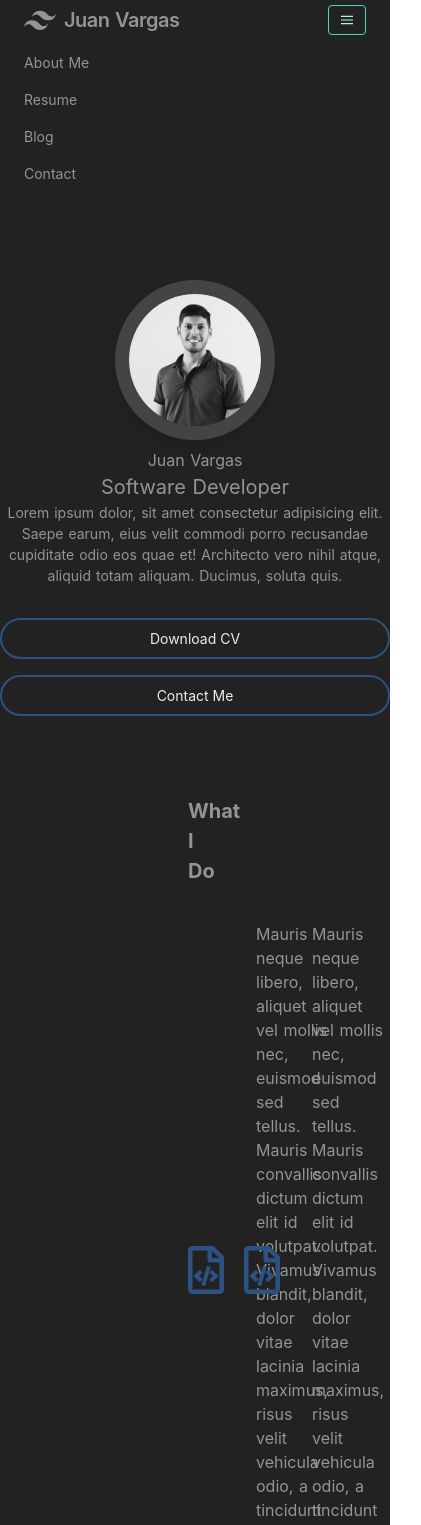
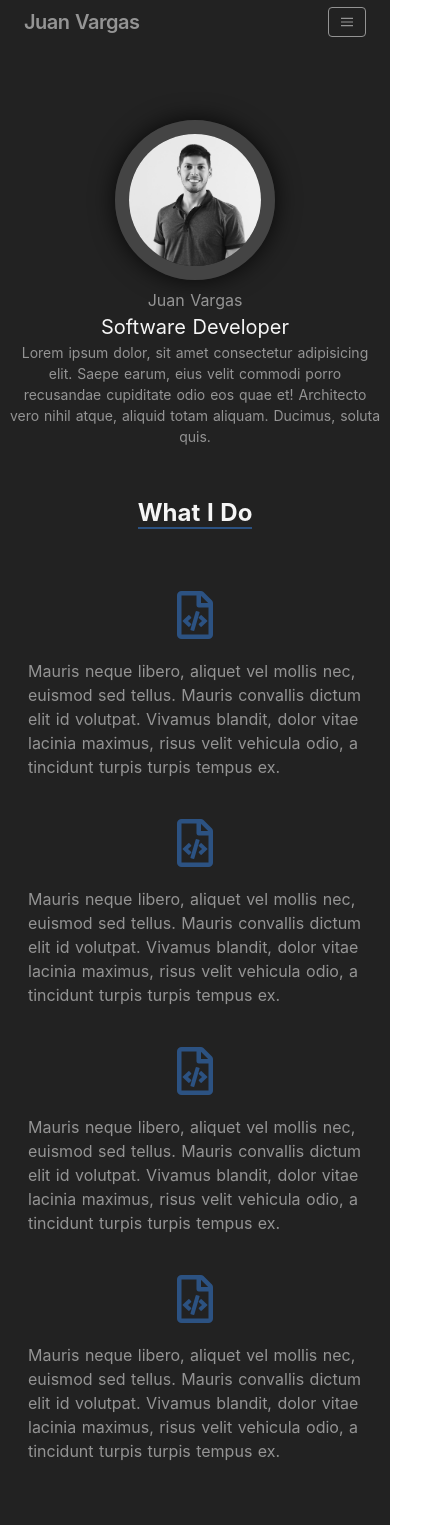
Before and after one commit to JuanNitram/personal-blog, a Nuxt app: page / in a window 390 px wide. Shown: the part 20-1545 px from the top of the page, 421 px wide, since content can reach past the window. Built offline with nearby package versions, Linux system fonts and the light colour scheme.

Commit message:
Update website styles

```diff
--- a/components/layout/Footer.vue
+++ b/components/layout/Footer.vue
@@ -1,6 +1,6 @@
 <template>
     <footer class='w-full text-center border-t-2 border-gray-800 p-4 pin-b'>
-        <div class="flex justify-between text-gray-400 text-sm">
+        <div class="flex justify-between text-gray-100 text-sm">
           <div class="">
             Facebook Instagram LinkedIn
           </div>
--- a/components/layout/Navbar.vue
+++ b/components/layout/Navbar.vue
@@ -1,15 +1,15 @@
 <template>
     <nav id="navbar" class="flex items-center justify-between flex-wrap bg-transparent p-6">
         <div class="flex items-center flex-shrink-0 text-gray-400 mr-6">
-            <svg class="fill-current h-8 w-8 mr-2" width="54" height="54" viewBox="0 0 54 54" xmlns="http://www.w3.org/2000/svg"><path d="M13.5 22.1c1.8-7.2 6.3-10.8 13.5-10.8 10.8 0 12.15 8.1 17.55 9.45 3.6.9 6.75-.45 9.45-4.05-1.8 7.2-6.3 10.8-13.5 10.8-10.8 0-12.15-8.1-17.55-9.45-3.6-.9-6.75.45-9.45 4.05zM0 38.3c1.8-7.2 6.3-10.8 13.5-10.8 10.8 0 12.15 8.1 17.55 9.45 3.6.9 6.75-.45 9.45-4.05-1.8 7.2-6.3 10.8-13.5 10.8-10.8 0-12.15-8.1-17.55-9.45-3.6-.9-6.75.45-9.45 4.05z"/></svg>
+            <!-- <svg class="fill-current h-8 w-8 mr-2" width="54" height="54" viewBox="0 0 54 54" xmlns="http://www.w3.org/2000/svg"><path d="M13.5 22.1c1.8-7.2 6.3-10.8 13.5-10.8 10.8 0 12.15 8.1 17.55 9.45 3.6.9 6.75-.45 9.45-4.05-1.8 7.2-6.3 10.8-13.5 10.8-10.8 0-12.15-8.1-17.55-9.45-3.6-.9-6.75.45-9.45 4.05zM0 38.3c1.8-7.2 6.3-10.8 13.5-10.8 10.8 0 12.15 8.1 17.55 9.45 3.6.9 6.75-.45 9.45-4.05-1.8 7.2-6.3 10.8-13.5 10.8-10.8 0-12.15-8.1-17.55-9.45-3.6-.9-6.75.45-9.45 4.05z"/></svg> -->
             <span class="font-semibold text-xl tracking-tight">Juan Vargas</span>
         </div>
         <div class="block lg:hidden">
-            <button class="flex items-center px-3 py-2 border rounded text-teal-200 border-teal-400 hover:text-white hover:border-white">
+            <button class="flex items-center px-3 py-2 border rounded text-gray-400 border-gray-400 hover:text-white hover:border-white">
                 <svg class="fill-current h-3 w-3" viewBox="0 0 20 20" xmlns="http://www.w3.org/2000/svg"><title>Menu</title><path d="M0 3h20v2H0V3zm0 6h20v2H0V9zm0 6h20v2H0v-2z"/></svg>
             </button>
         </div>
-        <div class="w-full block lg:flex lg:items-center lg:w-auto">
+        <div class="w-full hidden lg:flex lg:items-center lg:w-auto">
             <div class="text-sm lg:flex-grow">
                 <a href="/" class="block mt-4 lg:inline-block lg:mt-0 text-gray-400 hover:text-white mr-4">
                     About Me
--- a/components/pages/home/Facts.vue
+++ b/components/pages/home/Facts.vue
@@ -1,35 +1,37 @@
 <template>
-    <div class="mx-auto px-40 text-gray-400 py-20">
-        <div class="w-full px-5 m-2">
-            <h1 class="text-xl font-bold">Fun Facts</h1>
+    <div class="mx-auto px-2 lg:px-32 pb-12 text-gray-400">
+        <div class="w-full px-5 py-12">
+            <h1 class="text-2xl font-bold text-center lg:text-left">
+                <span class="border-b-2 border-blue-800 text-gray-100">Fun Facts</span>
+            </h1>
         </div>
-        <div class="flex">
-            <div class="w-1/4 p-5 m-2">
-                <div class="border-2 border-gray-800 rounded-md p-4 flex flex-col justify-between items-center">
+        <div class="flex flex-col lg:flex-row">
+            <div class="w-full lg:w-1/4 p-5">
+                <div class="bg-gray-800 border-2 border-gray-800 rounded-md p-4 flex flex-col justify-between items-center">
                     <i class="far fa-lightbulb fa-5x text-blue-800"></i>
                     <p class="text-center pt-8 pb-4">
                         Lorem ipsum dolor sit amet consectetur, adipisicing elit.
                     </p>
                 </div>
             </div>
-            <div class="w-1/4 p-5 m-2">
-                <div class="border-2 border-gray-800 rounded-md p-4 flex flex-col justify-between items-center">
+            <div class="w-full lg:w-1/4 p-5">
+                <div class="bg-gray-800 border-2 border-gray-800 rounded-md p-4 flex flex-col justify-between items-center">
                     <i class="far fa-lightbulb fa-5x text-blue-800"></i>
                     <p class="text-center pt-8 pb-4">
                         Lorem ipsum dolor sit amet consectetur, adipisicing elit.
                     </p>
                 </div>
             </div>
-            <div class="w-1/4 p-5 m-2">
-                <div class="border-2 border-gray-800 rounded-md p-4 flex flex-col justify-between items-center">
+            <div class="w-full lg:w-1/4 p-5">
+                <div class="bg-gray-800 border-2 border-gray-800 rounded-md p-4 flex flex-col justify-between items-center">
                     <i class="far fa-lightbulb fa-5x text-blue-800"></i>
                     <p class="text-center pt-8 pb-4">
                         Lorem ipsum dolor sit amet consectetur, adipisicing elit.
                     </p>
                 </div>
             </div>
-            <div class="w-1/4 p-5 m-2">
-                <div class="border-2 border-gray-800 rounded-md p-4 flex flex-col justify-between items-center">
+            <div class="w-full lg:w-1/4 p-5">
+                <div class="bg-gray-800 border-2 border-gray-800 rounded-md p-4 flex flex-col justify-between items-center">
                     <i class="far fa-lightbulb fa-5x text-blue-800"></i>
                     <p class="text-center pt-8 pb-4">
                         Lorem ipsum dolor sit amet consectetur, adipisicing elit.
--- a/components/pages/home/Hero.vue
+++ b/components/pages/home/Hero.vue
@@ -1,13 +1,13 @@
 <template>
-    <div id="hero" class="block lg:flex mx-auto px-0 lg:px-72 py-16">
+    <div id="hero" class="block lg:flex mx-auto px-2 lg:px-72 py-12">
         <div class="w-full lg:w-1/2 flex flex-col justify-center items-center py-2">
             <img id="personal-image" src="~/assets/img/me.png" class="rounded-full border-gray-700 w-40 h-40 lg:w-96 lg:h-96 shadow-lg"/>
         </div>
         <div class="w-full lg:w-1/2 flex flex-col justify-center">
             <h3 class="text-md lg:text-xl text-center lg:text-left text-gray-400">Juan Vargas</h3>
-            <h1 class="text-xl lg:text-2xl lg:text-4xl text-center lg:text-left text-gray-400">Software Developer</h1>
+            <h1 class="text-xl lg:text-2xl lg:text-4xl text-center lg:text-left text-gray-100">Software Developer</h1>
             <p class="text-sm lg:text-md text-center lg:text-left text-gray-400">Lorem ipsum dolor, sit amet consectetur adipisicing elit. Saepe earum, eius velit commodi porro recusandae cupiditate odio eos quae et! Architecto vero nihil atque, aliquid totam aliquam. Ducimus, soluta quis.</p>
-            <div class="block lg:flex justify-center lg:justify-start pt-6">
+            <div class="hidden lg:flex justify-center lg:justify-start pt-6">
                 <Button text="Download CV" />
                 <Button text="Contact Me" />
             </div>
@@ -28,5 +28,6 @@
 <style>
   #personal-image {
     border-width: 14px;
+    box-shadow: 0 0 25px 0 rgba(0,0,0,.8)
   }
 </style>
--- a/components/pages/home/Services.vue
+++ b/components/pages/home/Services.vue
@@ -1,32 +1,34 @@
 <template>
-    <div id="services" class="mx-auto px-40 text-gray-400">
-        <div class="w-full px-5 m-2">
-            <h1 class="text-xl font-bold">What I Do</h1>
+    <div id="services" class="mx-auto px-2 lg:px-32 text-gray-400">
+        <div class="w-full px-5 pb-10">
+            <h1 class="text-2xl font-bold text-center lg:text-left">
+                <span class="border-b-2 border-blue-800 text-gray-100">What I Do</span>
+            </h1>
         </div>
-        <div class="flex">
-            <div class="w-1/2 p-5 m-2 flex justify-between items-center">
-                <i class="far fa-file-code fa-3x text-blue-800 text-blue-800"></i>
-                <p class="px-8">
+        <div class="flex flex-col lg:flex-row">
+            <div class="w-full lg:w-1/2 p-5 flex flex-col lg:flex-row justify-between items-center">
+                <i class="far fa-file-code fa-3x pb-5 lg:pb-0 text-blue-800 text-blue-800"></i>
+                <p class="px-0 lg:px-8">
                     Mauris neque libero, aliquet vel mollis nec, euismod sed tellus. Mauris convallis dictum elit id volutpat. Vivamus blandit, dolor vitae lacinia maximus, risus velit vehicula odio, a tincidunt turpis turpis tempus ex.
                 </p>
             </div>
-            <div class="w-1/2 p-5 m-2 flex justify-between items-center">
-                <i class="far fa-file-code fa-3x text-blue-800"></i>
-                <p class="px-8">
+            <div class="w-full lg:w-1/2 p-5 flex flex-col lg:flex-row justify-between items-center">
+                <i class="far fa-file-code fa-3x pb-5 lg:pb-0 text-blue-800"></i>
+                <p class="px-0 lg:px-8">
                     Mauris neque libero, aliquet vel mollis nec, euismod sed tellus. Mauris convallis dictum elit id volutpat. Vivamus blandit, dolor vitae lacinia maximus, risus velit vehicula odio, a tincidunt turpis turpis tempus ex.
                 </p>
             </div>
         </div>
-        <div class="flex">
-            <div class="w-1/2 p-5 m-2 flex justify-between items-center">
-                <i class="far fa-file-code fa-3x text-blue-800"></i>
-                <p class="px-8">
+        <div class="flex flex-col lg:flex-row">
+            <div class="w-full lg:w-1/2 p-5 flex flex-col lg:flex-row justify-between items-center">
+                <i class="far fa-file-code fa-3x pb-5 lg:pb-0 text-blue-800"></i>
+                <p class="px-0 lg:px-8">
                     Mauris neque libero, aliquet vel mollis nec, euismod sed tellus. Mauris convallis dictum elit id volutpat. Vivamus blandit, dolor vitae lacinia maximus, risus velit vehicula odio, a tincidunt turpis turpis tempus ex.
                 </p>
             </div>
-            <div class="w-1/2 p-5 m-2 flex justify-between items-center">
-                <i class="far fa-file-code fa-3x text-blue-800"></i>
-                <p class="px-8">
+            <div class="w-full lg:w-1/2 p-5 flex flex-col lg:flex-row justify-between items-center">
+                <i class="far fa-file-code fa-3x pb-5 lg:pb-0 text-blue-800"></i>
+                <p class="px-0 lg:px-8">
                     Mauris neque libero, aliquet vel mollis nec, euismod sed tellus. Mauris convallis dictum elit id volutpat. Vivamus blandit, dolor vitae lacinia maximus, risus velit vehicula odio, a tincidunt turpis turpis tempus ex.
                 </p>
             </div>
--- a/components/shared/Button.vue
+++ b/components/shared/Button.vue
@@ -1,5 +1,5 @@
 <template>
-    <button class="w-full lg:w-auto bg-gray-900 hover:bg-blue-800 text-white mr-2 my-2 lg:my-0 py-2 px-2 lg:px-4 rounded-full border-blue-800 border-2 text-sm">
+    <button class="w-full lg:w-auto bg-gray-900 hover:bg-blue-800 text-gray-100 mr-2 my-2 lg:my-0 py-2 px-2 lg:px-4 rounded-full border-blue-800 border-2 text-sm">
         {{ text }}
     </button>
 </template>
--- a/tailwind.config.js
+++ b/tailwind.config.js
@@ -19,7 +19,7 @@ module.exports = {
       white: '#ededed',
 
       gray: {
-        100: '#f7fafc',
+        100: '#f5f5f5',
         200: '#edf2f7',
         300: '#e2e8f0',
         400: '#949494',
```
